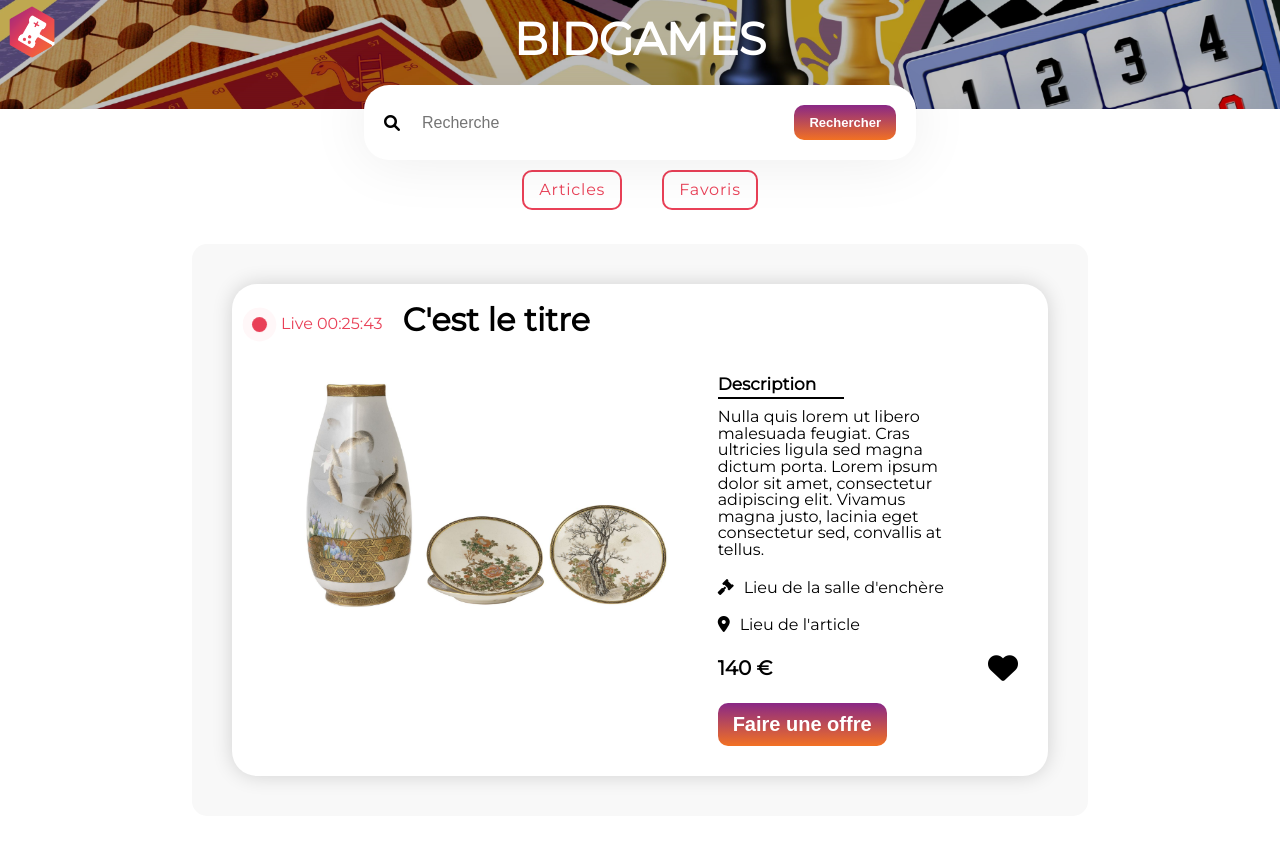
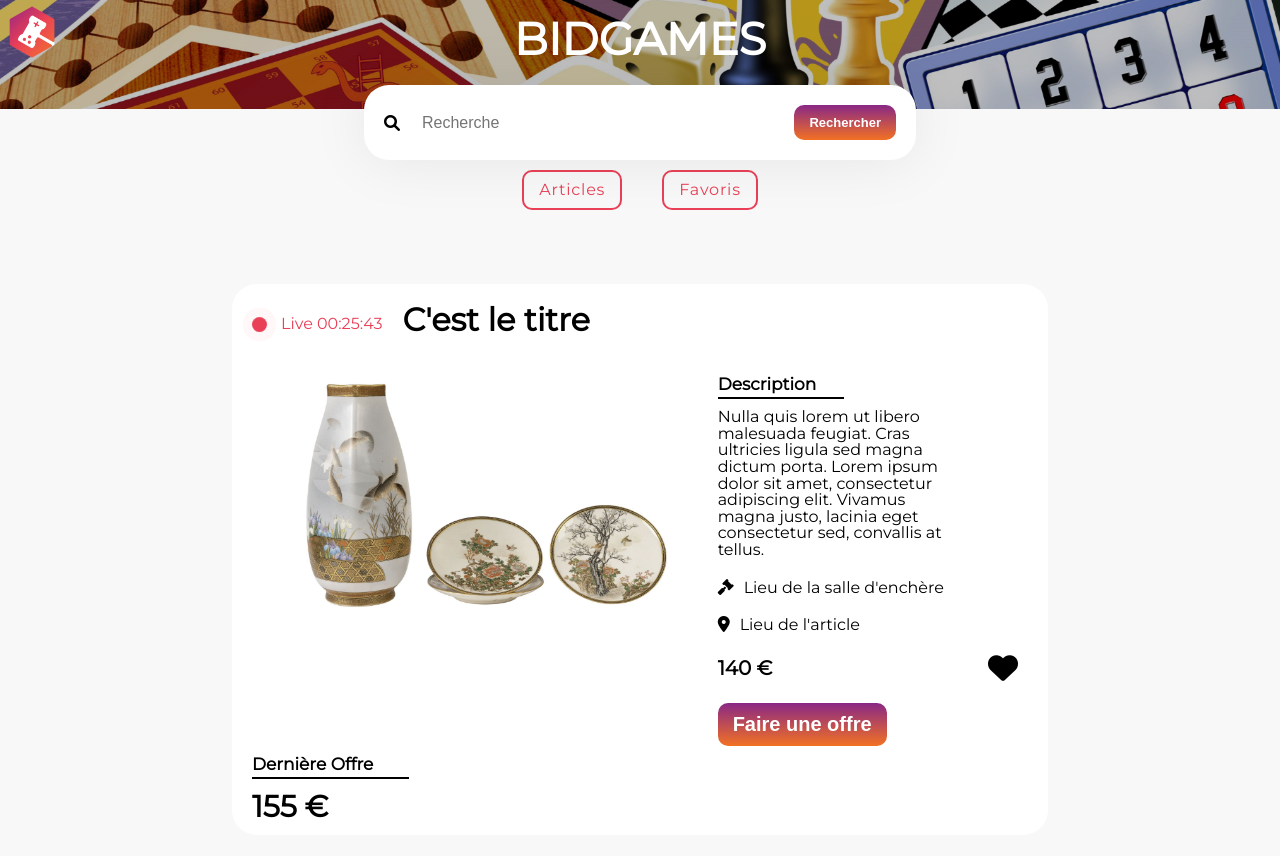
Before and after one commit to ThibaultBarral/BidGames, a Vue app: page /article in a window 1280 px wide. Shown: the top 856 px of the page. Before the commit the page ends 816 px from the top, so only its background shows below. Built offline with nearby package versions, Linux system fonts and the light colour scheme.

Commit message:
maj box-shadow

```diff
--- a/src/App.vue
+++ b/src/App.vue
@@ -49,4 +49,8 @@ export default {
 <style>
 @import url(assets/css/responsive.css);
 @import url(assets/css/reboot.css);
+.app {
+  background: #f8f8f8;
+}
+
 </style>
--- a/src/views/Article.vue
+++ b/src/views/Article.vue
@@ -38,6 +38,11 @@
               </div>
             </div>
           </div>
+          <div class="xLarge-12 large-12 medium-12 small-12 xSmall-12">
+            <p style="font-size: 17px; font-weight: bold; margin-bottom: 4px!important;">Dernière Offre</p>
+            <div style="border: 1px solid black; width: 20%"></div>
+            <p style="margin-top: 20px; line-height: 1.3vw; font-weight: bold; font-size: 30px">155 €</p>
+          </div>
         </div>
       </div>
     </div>
@@ -64,7 +69,7 @@ export default {
   width: calc(100% - 40px);
   border-radius: 25px;
   background: #fff;
-  box-shadow: 0px 0px 20px rgba(0, 0, 0, 0.16);
+  /*box-shadow: 0px 0px 20px rgba(0, 0, 0, 0.16);*/
 }
 
 .dot {
--- a/src/views/Favoris.vue
+++ b/src/views/Favoris.vue
@@ -52,7 +52,7 @@ export default {
   width: calc(100% - 40px);
   border-radius: 25px;
   background: #fff;
-  box-shadow: 0px 0px 20px rgba(0, 0, 0, 0.16);
+  /*box-shadow: 0px 0px 20px rgba(0, 0, 0, 0.16);*/
 }
 
 .img-article {
--- a/src/views/Home.vue
+++ b/src/views/Home.vue
@@ -49,7 +49,7 @@ export default {
   width: calc(100% - 40px);
   border-radius: 25px;
   background: #fff;
-  box-shadow: 0px 0px 20px rgba(0, 0, 0, 0.16);
+  /*box-shadow: 0px 0px 20px rgba(0, 0, 0, 0.16);*/
 }
 
 .img-article {
```
